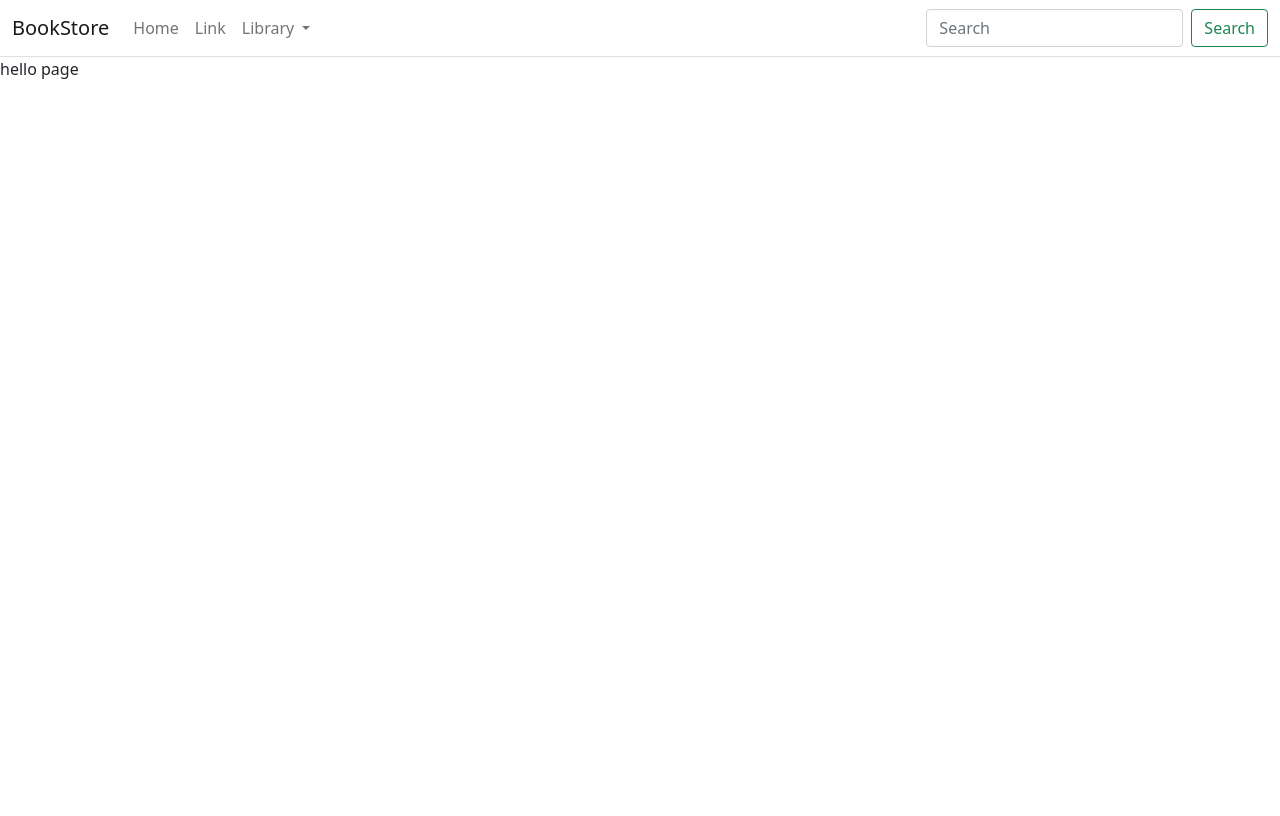
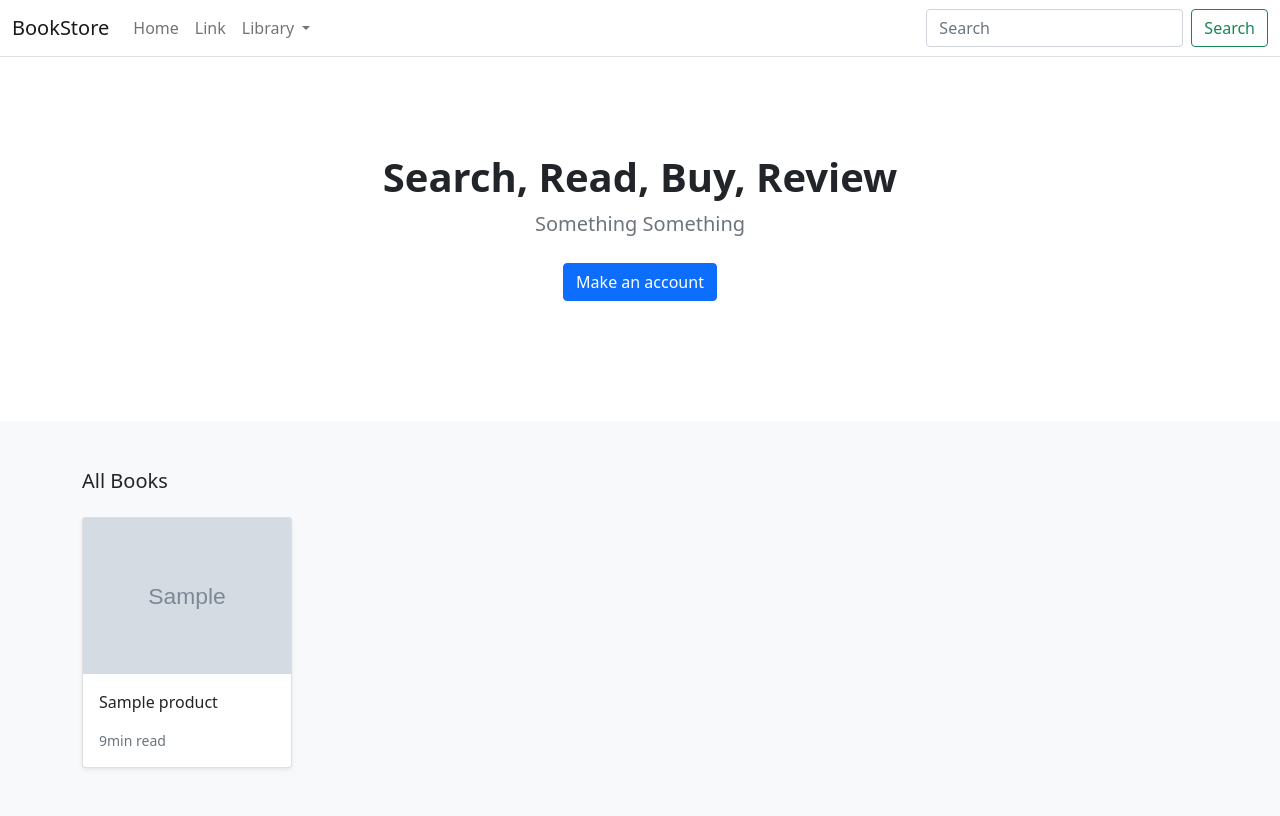
Before and after one commit to valeriesham/ecommerce, a Django app: page / in a window 1280 px wide. Before the commit the page ends 79 px from the top, so only its background shows below. Run offline with Django 4.2, Linux system fonts and the light colour scheme; tables that the repository leaves empty hold one stand-in row (values such as "Sample post"); grey boxes marked "Sample" are stand-in pictures.

Commit message:
home template update

```diff
--- a/core/settings.py
+++ b/core/settings.py
@@ -64,6 +64,7 @@ TEMPLATES = [
                 'django.template.context_processors.request',
                 'django.contrib.auth.context_processors.auth',
                 'django.contrib.messages.context_processors.messages',
+                'store.views.categories',
             ],
         },
     },
--- a/store/views.py
+++ b/store/views.py
@@ -1,5 +1,11 @@
 from django.shortcuts import render
 from .models import Category, Product
+
+
+def categories(request):
+    return {
+        'categories': Category.objects.all()
+    }
 
 
 def all_products(request):
--- a/templates/store/home.html
+++ b/templates/store/home.html
@@ -1,7 +1,48 @@
 {% extends "./base.html" %}
 {% load static %}
-{% block title %}Home{% endblock %}
+{% block title %}Home{% endblock title%}
 
 {% block content %}
-hello page
-{% endblock %}
+    <main>
+
+        <section class="py-5 text-center container">
+            <div class="row py-lg-5">
+                <div class="col-lg-6 col-md-8 mx-auto">
+                    <h1 class="h1 fw-bold">Search, Read, Buy, Review</h1>
+                    <p class="lead text-muted">Something Something</p>
+                    <p>
+                        <a href="#" class="btn btn-primary my-2">Make an account</a>
+                    </p>
+                </div>
+            </div>
+        </section>
+        <div class="album py-5 bg-light">
+            <div class="container">
+
+            <div class="pb-3 h5">All Books</div>
+            <div class="row row-cols-1 row-cols-sm-2 row-cols-md-5 g-3">
+
+                {% for product in products %}
+
+                <div class="col">
+                <div class="card shadow-sm">
+                    <img class="img-fluid" alt="Responsive image" src="{{ product.image.url }}">
+                    <div class="card-body">
+                    <p class="card-text">
+                        <a class="text-dark text-decoration-none" href="{{ product.get_absolute_url }}">{{ product.title }}</a>
+                    </p>
+                    <div class="d-flex justify-content-between align-items-center">
+                        <small class="text-muted">9min read</small>
+                    </div>
+                    </div>
+                </div>
+                </div>
+
+                {% endfor %}
+
+            </div>
+            </div>
+        </div>
+
+    </main>
+{% endblock content %}
```
Also changed, not shown: 1 other file.
